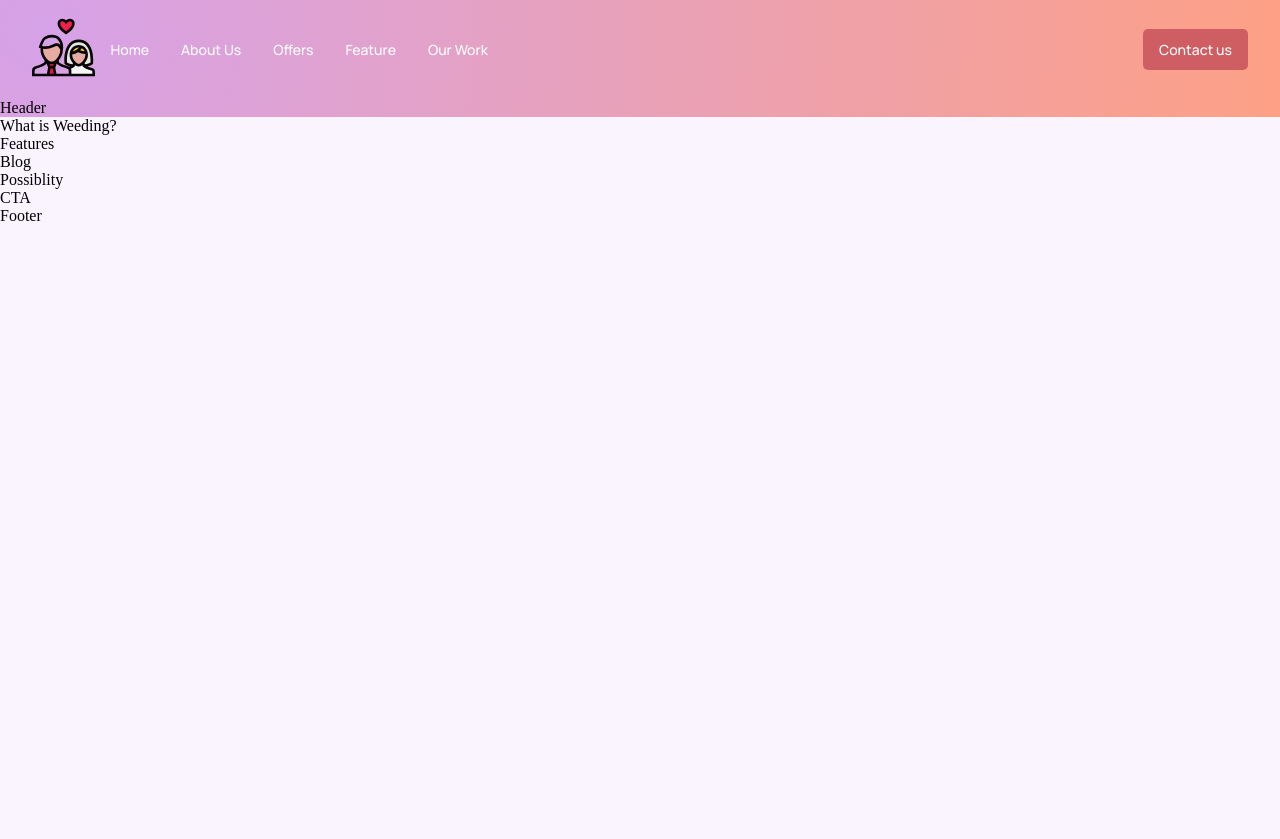
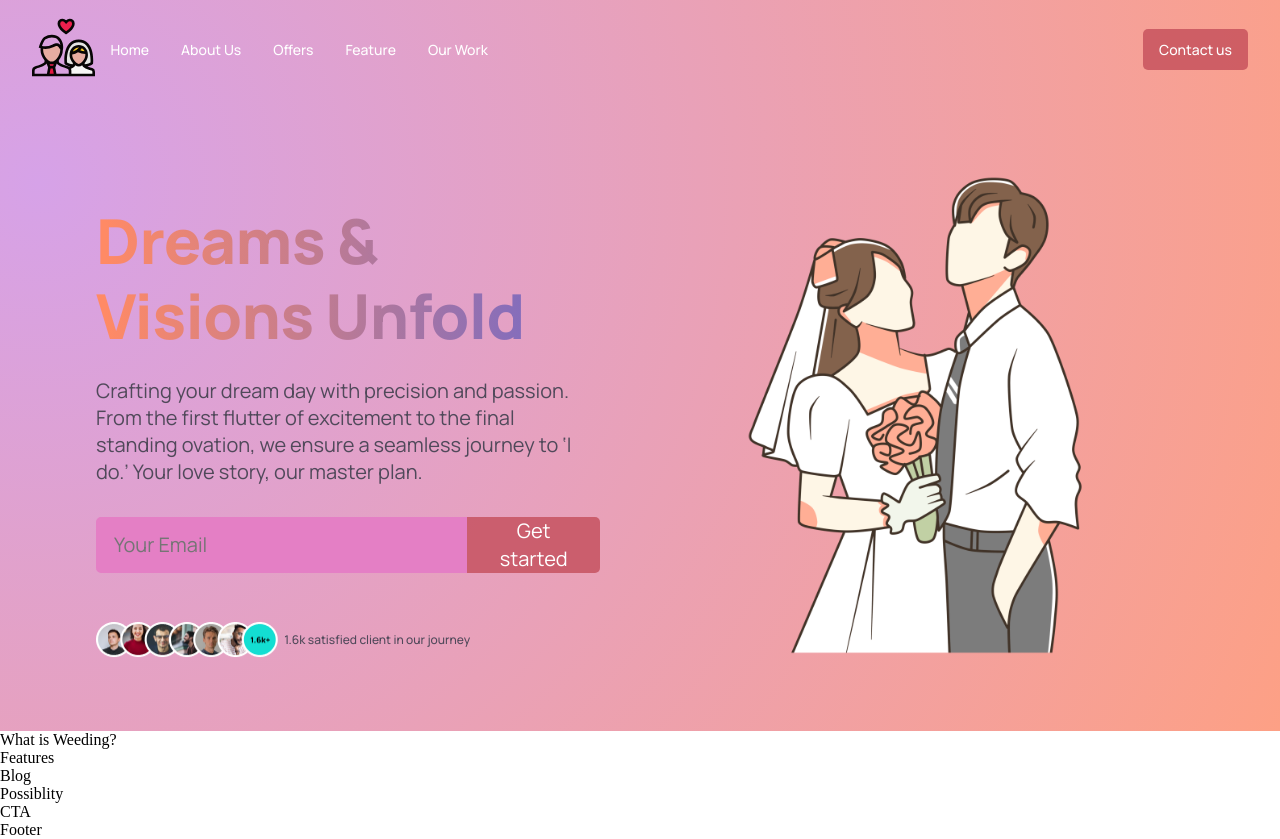
Before and after one commit to HoussemDAAS/Chat-open-ui-front, a React (Create React App) app: page / in a window 1280 px wide. Before the commit the page ends 800 px from the top, so only its background shows below. Built offline with nearby package versions, Linux system fonts and the light colour scheme.

Commit message:
header  done

```diff
--- a/src/containers/header/Header.css
+++ b/src/containers/header/Header.css
@@ -0,0 +1,161 @@
+.wedding__GradientText {
+    background-image: var(--gradient-text);
+    font-family: var(--font-family);
+    -webkit-background-clip: text;
+    color: transparent;
+    background-clip: text;
+    font-weight: 800;
+   font-size: 62px;
+   line-height: 75px;
+   letter-spacing: -0.04rem;/* Needed to apply gradient on text */
+    /* Additional font styling here as needed */
+}
+.wedding__header{
+    display: flex;
+
+}
+.padding__section--small-top {
+    padding-top: 20px; /* Smaller top padding */
+}
+.wedding__header-content{
+    flex: 1;
+    display: flex;
+    justify-content: center;
+    align-items: flex-start;
+    flex-direction: column;
+    margin-right: 5rem;
+    padding-top: 2rem;
+}
+.wedding__header-content p{
+    color: var(--color-text);
+    font-family: var(--font-family);
+font-size: 20px;
+font-style: normal;
+font-weight: 400;
+line-height: normal;
+margin-top: 1.5rem;
+}
+.wedding__header-content__input{
+    width: 100%;
+    margin: 2rem 0 1rem;
+
+    display: flex;
+    flex-direction: row;}
+.wedding__header-content__input input{
+    flex: 2;
+    width: 100%;
+    min-height: 50px;
+    font-family: var(--font-family);
+    font-weight: 400;
+    font-size: 20px;
+    line-height: 27px;
+    background: var(--color-footer);
+    border: 2px solid var(--color-footer);
+    padding: 0 1rem;
+    outline: none;
+    color: #fff;
+    border-top-left-radius: 5px;
+    border-bottom-left-radius: 5px;
+}
+.wedding__header-content__input button{
+    flex: 0.6;
+    width: 100%;
+    min-height: 50px;
+    font-family: var(--font-family);
+    font-weight: 400;
+    font-size: 20px;
+    line-height: 28px;
+    background: #c44d59c9;
+    border: none;
+    padding: 0 1rem;
+    color: #fff;
+    cursor: pointer;
+    outline: none;
+
+    border-top-right-radius: 5px;
+    border-bottom-right-radius: 5px;
+}
+.wedding__header-content__people{
+    width: 100%;
+    display: flex;
+    justify-content: flex-start;
+    align-items: center;
+    flex-direction: row;
+
+    margin-top: 2rem;}
+.wedding__header-content__people img{
+
+    width: 181.786px;
+    height: 38px;
+}
+.wedding__header-content__people p{
+    margin: 0 0 0 0.4rem;
+    font-family: var(--font-family);
+    font-weight: 500;
+    font-size: 12px;
+    line-height: 38px;
+    color: var(--color-text);
+    text-align: center;
+}
+
+.wedding__header-image{
+    flex: 1;
+    display: flex;
+    justify-content: center;
+    align-items: center;
+
+}
+.wedding__header-image img{
+    width: 100%;
+    height: 100%;
+}
+@media screen and (max-width: 1050px) {
+    .wedding__header{
+        flex-direction: column;
+    }
+    .wedding__header-content{
+        margin: 0 0 3rem;
+    }
+}
+@media screen and (max-width: 650px) {
+    .wedding__GradientText {
+font-size: 48px;
+line-height: 60px;
+    }
+    .wedding__header p{
+        font-size: 16px;
+     line-height: 24px;
+    }
+
+    .wedding__header-content__people{
+        flex-direction: column;
+    }
+    .wedding__header-content__people p{
+        margin: 0;
+    }
+
+
+    .wedding__header-content__input button,
+    .wedding__header-content__input input{
+        font-size: 16px;
+        line-height: 24px;
+    }
+}
+@media screen and (max-width: 490px) {
+    .wedding__GradientText {
+font-size: 36px;
+line-height: 48px;
+    }
+    .wedding__header p{
+        font-size: 14px;
+     line-height: 24px;
+    }
+
+
+
+    .wedding__header-content__input button,
+    .wedding__header-content__input input{
+        font-size: 12px;
+        line-height: 16px;
+    }
+}
--- a/src/containers/header/Header.jsx
+++ b/src/containers/header/Header.jsx
@@ -1,11 +1,31 @@
-import React from 'react'
-import './Header.css'
+import React from "react";
+import "./Header.css";
+import people from"../../assets/people.png"
+import weeding from"../../assets/weeding.png"
 const Header = () => {
   return (
-    <div>
-   Header
+    <div className="wedding__header section__padding padding__section--small-top" id="HOME">
+      <div className="wedding__header-content">
+        <h1 className="wedding__GradientText">Dreams & Visions Unfold</h1>
+        <p>
+          Crafting your dream day with precision and passion. From the first
+          flutter of excitement to the final standing ovation, we ensure a
+          seamless journey to ‘I do.’ Your love story, our master plan.
+        </p>
+        <div className="wedding__header-content__input">
+          <input type="email" placeholder="Your Email" />
+          <button type="button">Get started</button>
+        </div>
+        <div className="wedding__header-content__people">
+          <img src={people}/>
+          <p>1.6k satisfied client in our journey</p>
+        </div>
+      </div>
+      <div className="wedding__header-image">
+            <img src={weeding}/>
+            </div>
     </div>
-  )
-}
+  );
+};
 
-export default Header
+export default Header;
--- a/src/index.css
+++ b/src/index.css
@@ -2,14 +2,14 @@
 
 
 :root {
-    --font-family: 'Manrope', sans-serif;
+  --font-family: 'Manrope', sans-serif;
 
-    --gradient-text: linear-gradient(89.97deg, #D6A2E8 1.84%, #FDA085 102.67%);
-    --gradient-bar: linear-gradient(103.22deg, #D6A2E8 -13.86%, #FDA085 99.55%);
+  --gradient-text: linear-gradient(89.97deg, #FF8A65 1.84%, #6A67CE 102.67%);
+  --gradient-bar: linear-gradient(103.22deg, #CBB4D4 -13.86%, #FFAB91 99.55%);
 
-    --color-bg: #FAF4FF;
-    --color-footer: #E8B4B8;;
-    --color-blog: #F4E1E6;
-    --color-text: #856088;
-    --color-subtext: #FA9585;
-  }
+  --color-bg: #FFFFFF;
+  --color-footer: #e47fc5;
+  --color-blog: #FCE8EF;
+  --color-text: #50495A;
+  --color-subtext: #FF8A65;
+}
```
Also changed, not shown: src/assets/people.png (added).
